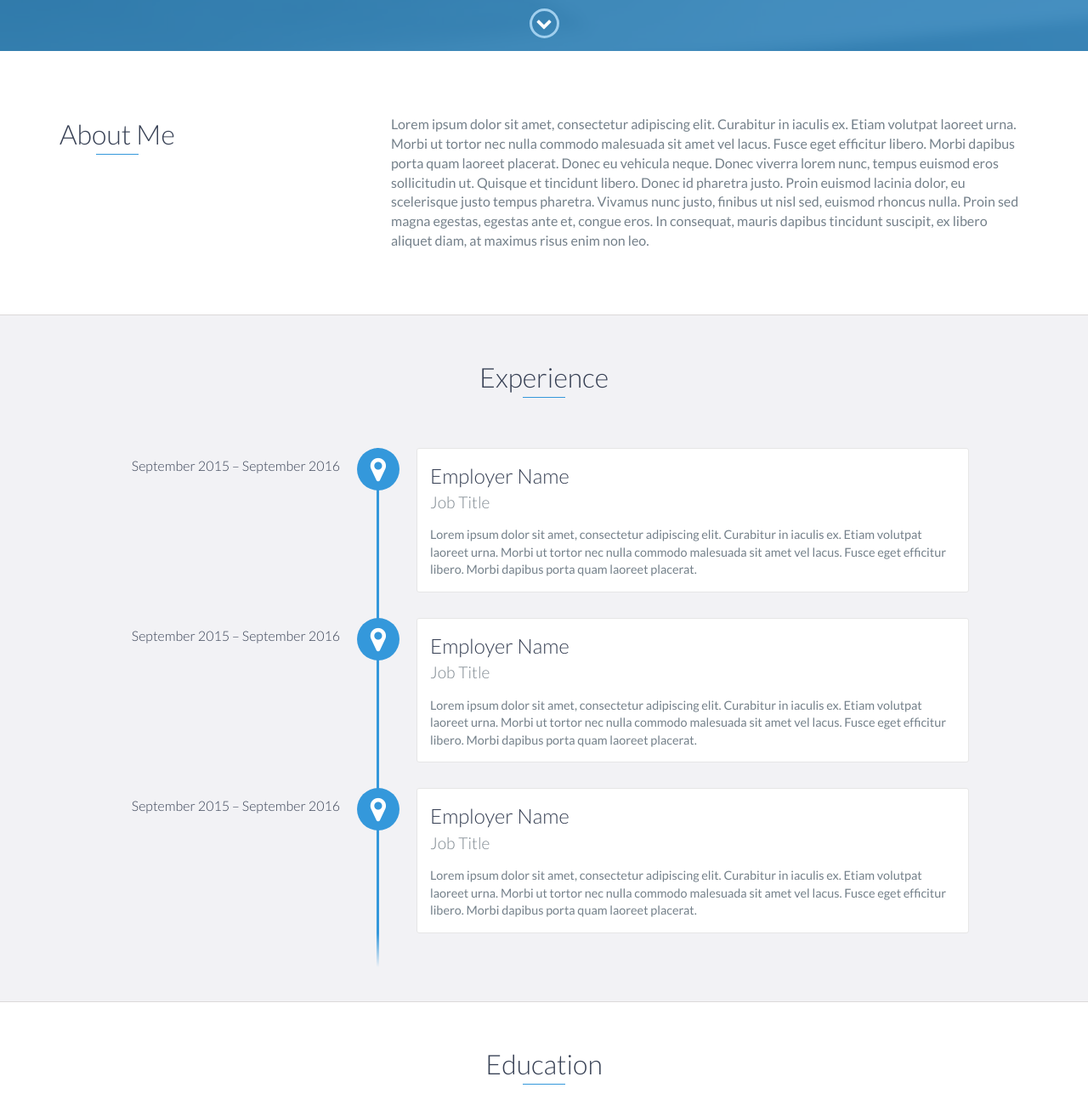
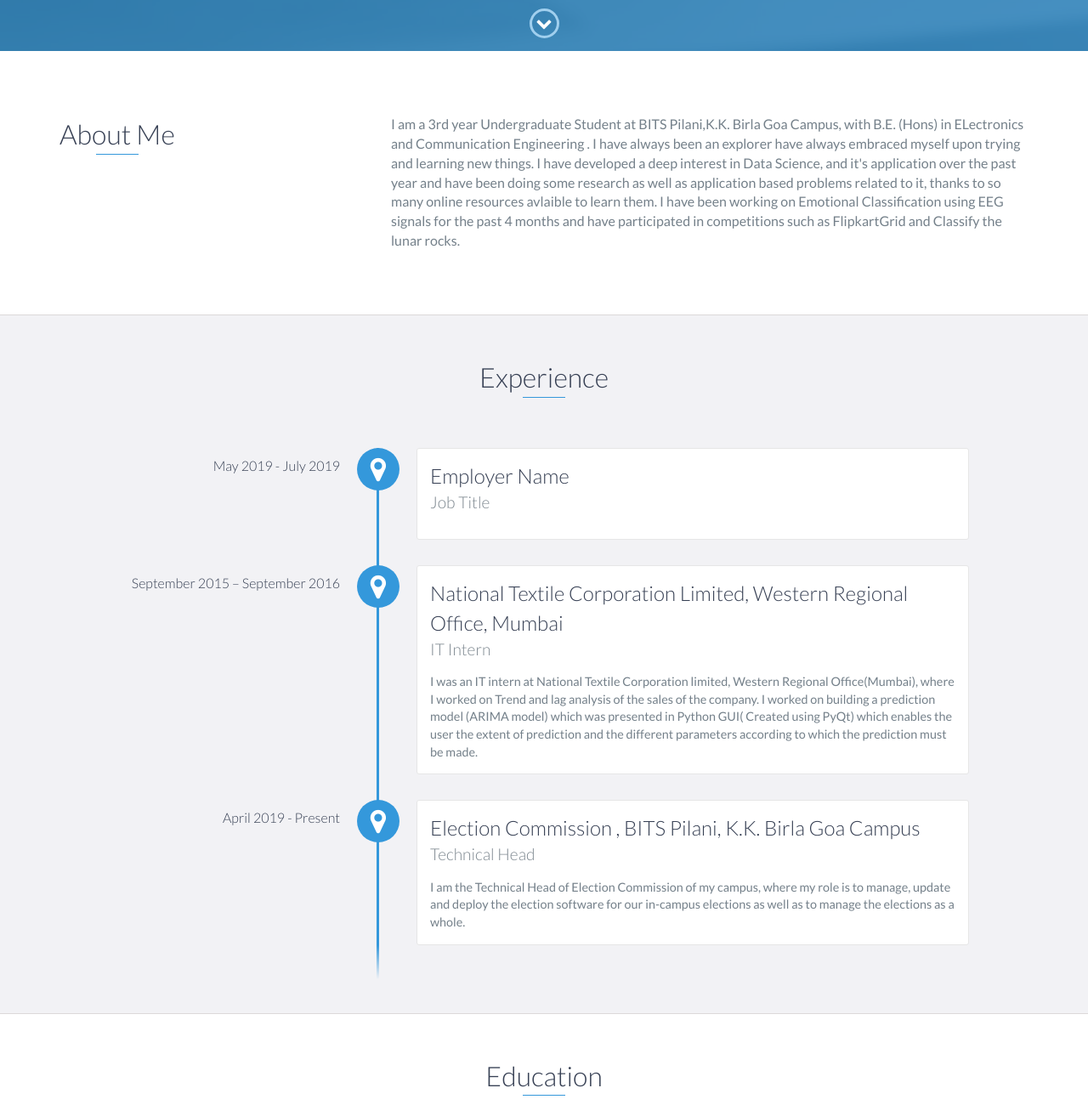
Before and after one commit to AS2910/as2910.github.io, a website: page index.html in a window 1280 px wide. Shown: the part 740-2040 px from the top of the page at 85% size. Drawn offline with nearby package versions, Linux system fonts and the light colour scheme.

Commit message:
Update index.html

```diff
--- a/index.html
+++ b/index.html
@@ -73,11 +73,14 @@
                 </div>
                 <div class="col-md-8">
                     <p>
-                        Lorem ipsum dolor sit amet, consectetur adipiscing elit. Curabitur in iaculis ex. Etiam volutpat laoreet urna. Morbi ut tortor nec nulla commodo malesuada sit amet vel lacus. Fusce eget efficitur libero. Morbi dapibus porta quam laoreet placerat. Donec
-                        eu vehicula neque. Donec viverra lorem nunc, tempus euismod eros sollicitudin ut. Quisque et tincidunt libero. Donec id pharetra justo. Proin euismod lacinia dolor, eu scelerisque justo tempus pharetra. Vivamus nunc justo, finibus
-                        ut nisl sed, euismod rhoncus nulla. Proin sed magna egestas, egestas ante et, congue eros. In consequat, mauris dapibus tincidunt suscipit, ex libero aliquet diam, at maximus risus enim non leo.
-                    </p>
+                    	I am a 3rd year Undergraduate Student at BITS Pilani,K.K. Birla Goa Campus, with B.E. (Hons) in ELectronics and Communication Engineering .
+			I have always been an explorer have always embraced myself upon trying and learning new things. I have developed a deep interest in Data Science,
+			and it's application over the past year and have been doing some research as well as application based problems related to it, thanks to so many
+			online resources avlaible to learn them. I have been working on Emotional Classification using EEG signals for the past 4 months and have participated
+			in competitions such as FlipkartGrid and Classify the lunar rocks.
+
                 </div>
+
             </div>
         </div>
     </div>
@@ -86,28 +89,34 @@
     <div id="experience" class="background-alt">
         <h2 class="heading">Experience</h2>
         <div id="experience-timeline">
-            <div data-date="September 2015 – September 2016">
+            <div data-date="May 2019 - July 2019">
                 <h3>Employer Name</h3>
                 <h4>Job Title</h4>
                 <p>
-                    Lorem ipsum dolor sit amet, consectetur adipiscing elit. Curabitur in iaculis ex. Etiam volutpat laoreet urna. Morbi ut tortor nec nulla commodo malesuada sit amet vel lacus. Fusce eget efficitur libero. Morbi dapibus porta quam laoreet placerat.
                 </p>
             </div>
 
             <div data-date="September 2015 – September 2016">
-                <h3>Employer Name</h3>
-                <h4>Job Title</h4>
+                <h3>National Textile Corporation Limited, Western Regional Office, Mumbai</h3>
+                <h4>IT Intern</h4>
                 <p>
-                    Lorem ipsum dolor sit amet, consectetur adipiscing elit. Curabitur in iaculis ex. Etiam volutpat laoreet urna. Morbi ut tortor nec nulla commodo malesuada sit amet vel lacus. Fusce eget efficitur libero. Morbi dapibus porta quam laoreet placerat.
-                </p>
+		I was an IT intern at National Textile Corporation limited, Western Regional Office(Mumbai), where I worked on Trend and lag
+		analysis of the sales of the company. I worked on building a prediction model (ARIMA model) which was presented in Python
+		GUI( Created using PyQt) which enables the user the extent of
+		prediction and the different parameters according to which the
+		prediction must be made.
+		 </p>
             </div>
 
-            <div data-date="September 2015 – September 2016">
-                <h3>Employer Name</h3>
-                <h4>Job Title</h4>
+            <div data-date="April 2019 - Present">
+                <h3>Election Commission , BITS Pilani, K.K. Birla Goa Campus</h3>
+                <h4>Technical Head</h4>
                 <p>
-                    Lorem ipsum dolor sit amet, consectetur adipiscing elit. Curabitur in iaculis ex. Etiam volutpat laoreet urna. Morbi ut tortor nec nulla commodo malesuada sit amet vel lacus. Fusce eget efficitur libero. Morbi dapibus porta quam laoreet placerat.
-                </p>
+                I am the Technical Head of Election Commission of my campus,
+		where my role is to manage, update and deploy the election
+		software for our in-campus elections as well as to manage the
+		elections as a whole.
+		 </p>
             </div>
         </div>
     </div>
```
